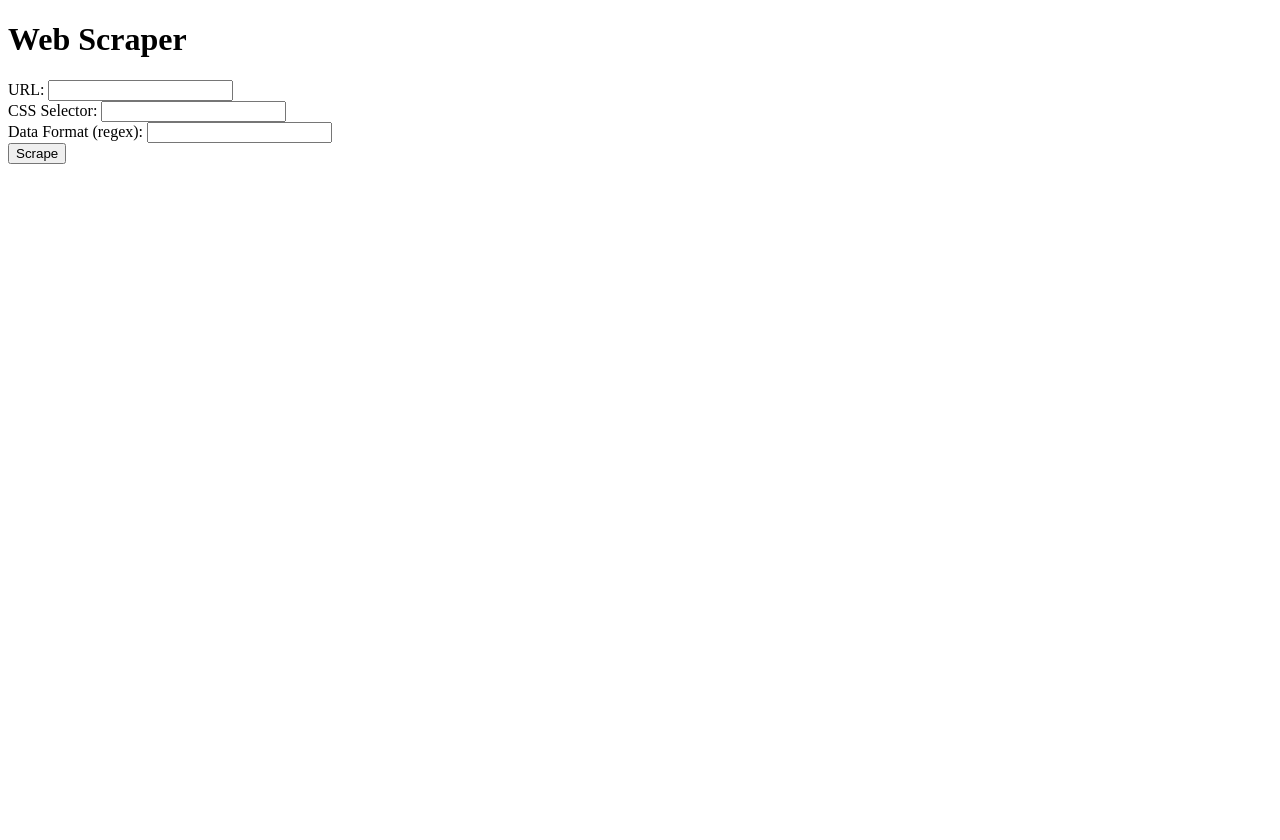
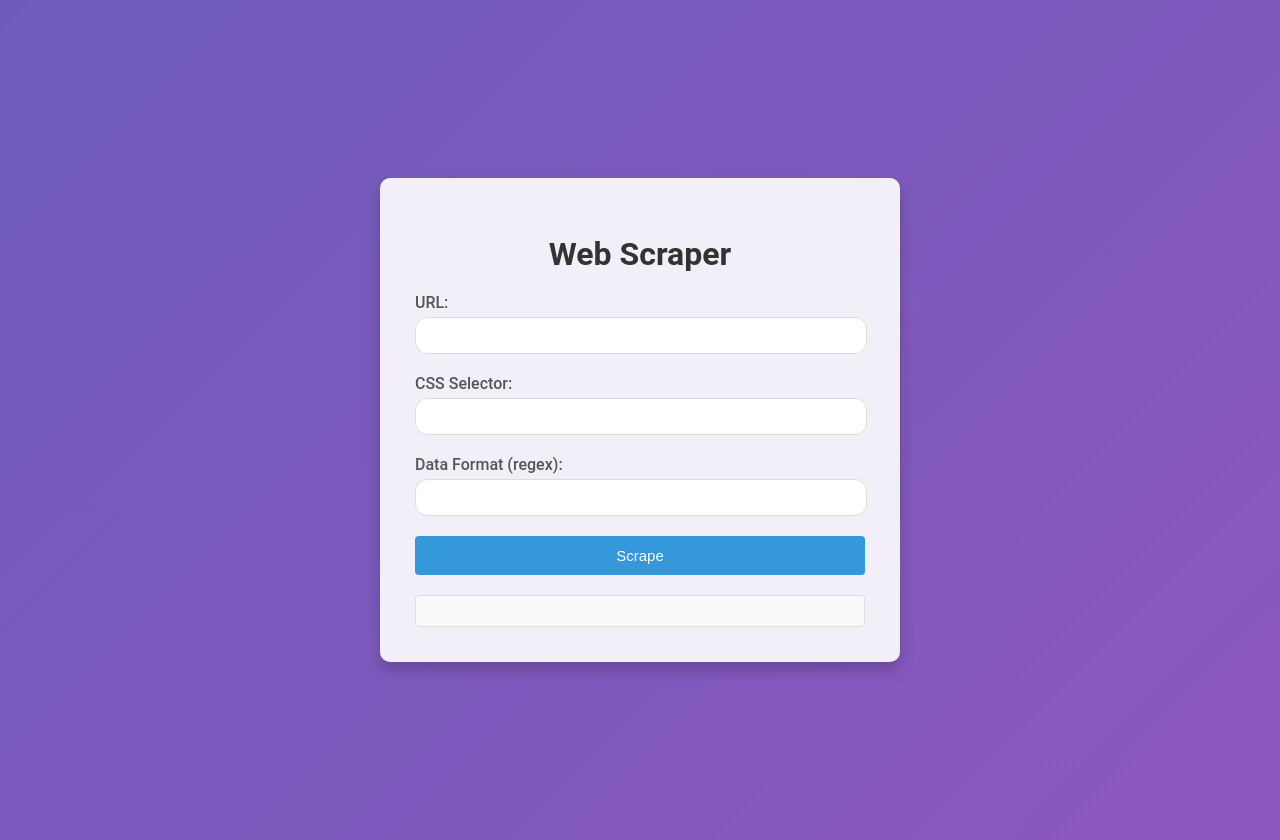
Before and after one commit to ronaldinho29/Hackathon-Olostep-Track, a website: page public/index.html in a window 1280 px wide. Before the commit the page ends 800 px from the top, so only its background shows below. Drawn offline with Linux system fonts and the light colour scheme.

Commit message:
Added HTML and CSS to index.html

```diff
--- a/public/index.html
+++ b/public/index.html
@@ -3,23 +3,100 @@
 <head>
     <meta charset="UTF-8">
     <meta name="viewport" content="width=device-width, initial-scale=1.0">
-    <title>Scraper</title>
+    <title>Web Scraper</title>
+    <link rel="stylesheet" href="https://fonts.googleapis.com/css2?family=Poppins:wght@400;700&display=swap">
+    <style>
+        body {
+            font-family: 'Roboto', sans-serif;
+            background-color: #f4f4f4;
+            margin: 0;
+            padding: 20px;
+            display: flex;
+            justify-content: center;
+            align-items: center;
+            min-height: 100vh;
+            background: linear-gradient(135deg, #6D5BBA, #8D58BF);
+        }
+
+        .container {
+            background-color: rgba(255, 255, 255, 0.9);
+            padding: 35px;
+            border-radius: 10px;
+            box-shadow: 0 8px 16px rgba(0, 0, 0, 0.2);
+            max-width: 450px;
+            width: 100%;
+            text-align: center;
+        }
+
+        h1 {
+            color: #333;
+            text-align: center;
+            margin-bottom: 20px
+        }
+
+        form {
+            display: flex;
+            flex-direction: column;
+        }
+
+        label {
+            font-weight: 530;
+            color: #555;
+            text-align: left;
+        }
+
+        input[type="text"] {
+            padding: 10px;
+            margin-top: 5px;
+            margin-bottom: 20px;
+            border: 1px solid #ddd;
+            border-radius: 12px;
+            width: calc(100% - 20px);
+        }
+
+        button {
+            padding: 10px 15px;
+            background-color: #3498db;
+            color: white;
+            padding: 11px;
+            border: none;
+            border-radius: 4px;
+            cursor: pointer;
+            font-size: 15px;
+            transition: background-color 0.3s ease;
+        }
+
+        button:hover {
+            background-color: #45a049;
+        }
+
+        #result {
+            margin-top: 20px;
+            padding: 15px;
+            background-color: #f9f9f9;
+            border: 1px solid #ddd;
+            border-radius: 4px;
+            white-space: pre-wrap;
+        }
+    </style>
 </head>
 <body>
+    <div class="container">
         <h1>Web Scraper</h1>
         <form id="scrape-form">
             <label for="url">URL:</label>
             <input type="text" id="url" name="url" required>
-        <br>
+
             <label for="selector">CSS Selector:</label>
             <input type="text" id="selector" name="selector" required>
-        <br>
+
             <label for="dataFormat">Data Format (regex):</label>
             <input type="text" id="dataFormat" name="dataFormat" required>
-        <br>
+
             <button type="submit">Scrape</button>
         </form>
         <div id="result"></div>
+    </div>
 
     <script>
         document.getElementById('scrape-form').addEventListener('submit', async (e) => {
```
Lines whose indentation alone changed are shown as unchanged.
